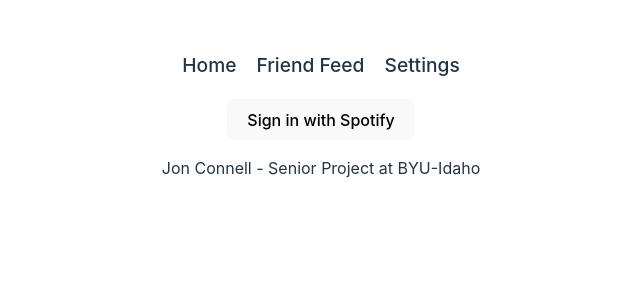
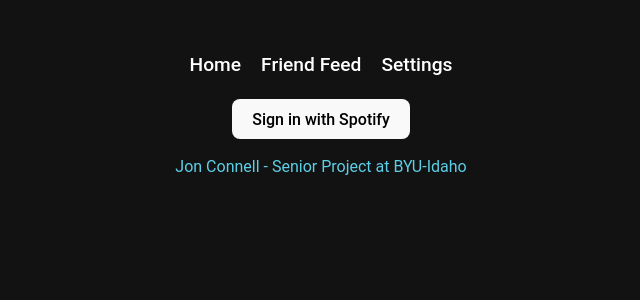
Before and after one commit to jm-connell/taste-test, a React (Vite) app: page / in a window 1280 px wide. Shown: the top 300 px of the page, without its empty margins (319-959 px from the left). Built offline with nearby package versions, Linux system fonts and the light colour scheme; no server answers.

Commit message:
consolidate styles

```diff
--- a/src/App.css
+++ b/src/App.css
@@ -1,8 +1,39 @@
+:root {
+  --background-color: #121212;
+  --card-background-color: #1e1e1e;
+  --accent-color: #5ccfe6;
+  --text-color: #ffffff;
+  --secondary-text-color: #b3b3b3;
+  --border-color: #282828;
+  --error-color: #322134;
+  font-family: Roboto, sans-serif;
+  line-height: 1.5;
+  font-weight: 400;
+  color-scheme: light dark;
+  color: rgba(255, 255, 255, 0.87);
+  background-color: #242424;
+  font-synthesis: none;
+  text-rendering: optimizeLegibility;
+  -webkit-font-smoothing: antialiased;
+  -moz-osx-font-smoothing: grayscale;
+}
+
+body {
+  background-color: var(--background-color);
+  color: var(--text-color);
+  margin: 0;
+  min-width: 320px;
+  min-height: 100vh;
+}
+
 #root {
   max-width: 1280px;
   margin: 0 auto;
   padding: 2rem;
   text-align: center;
+  display: flex;
+  flex-direction: column;
+  min-height: 100vh;
 }
 
 .logo {
@@ -12,10 +43,10 @@
   transition: filter 300ms;
 }
 .logo:hover {
-  filter: drop-shadow(0 0 2em #646cffaa);
+  filter: drop-shadow(0 0 2em var(--accent-color));
 }
 .logo.react:hover {
-  filter: drop-shadow(0 0 2em #61dafbaa);
+  filter: drop-shadow(0 0 2em var(--accent-color));
 }
 
 @keyframes logo-spin {
@@ -35,10 +66,223 @@
 
 .card {
   padding: 2em;
+  background-color: var(--card-background-color);
+  border: 1px solid var(--border-color);
+  border-radius: 15px;
 }
 
 .read-the-docs {
-  color: #888;
+  color: var(--secondary-text-color);
 }
 
-/* Blank Project Styles */
+a {
+  font-weight: 500;
+  color: #646cff;
+  text-decoration: inherit;
+}
+a:hover {
+  color: #535bf2;
+}
+
+h1 {
+  font-size: 3.2em;
+  line-height: 1.1;
+}
+
+button {
+  border-radius: 8px;
+  border: 1px solid transparent;
+  padding: 0.6em 1.2em;
+  font-size: 1em;
+  font-weight: 500;
+  font-family: inherit;
+  background-color: #1a1a1a;
+  cursor: pointer;
+  transition: border-color 0.25s;
+}
+button:hover {
+  border-color: #646cff;
+}
+button:focus,
+button:focus-visible {
+  outline: 4px auto -webkit-focus-ring-color;
+}
+
+@media (prefers-color-scheme: light) {
+  :root {
+    color: #213547;
+    background-color: #ffffff;
+  }
+  a:hover {
+    color: #747bff;
+  }
+  button {
+    background-color: #f9f9f9;
+  }
+}
+
+/* Navigation Styles */
+.nav-links {
+  list-style: none;
+  display: flex;
+  gap: 20px;
+  padding: 0;
+  justify-content: center;
+  font-size: 1.2em;
+}
+
+.nav-links li {
+  display: inline;
+}
+
+.nav-links a {
+  text-decoration: none;
+  color: inherit;
+}
+
+.nav-links a:hover {
+  text-decoration: underline;
+  color: var(--accent-color);
+}
+
+/* Feed Post Styles */
+.feed-post {
+  border: 1px solid var(--border-color);
+  padding: 10px;
+  margin: 30px auto;
+  display: flex;
+  align-items: flex-start;
+  max-width: 600px;
+  min-width: 350px;
+  border-radius: 15px;
+  box-shadow: 0 4px 8px rgba(0, 0, 0, 0.5);
+  transition: box-shadow 0.2s ease;
+  background-color: var(--card-background-color);
+}
+
+.feed-post:hover {
+  box-shadow: 0 8px 16px rgba(0, 0, 0, 0.8);
+}
+
+.profile-picture {
+  width: 65px;
+  height: 65px;
+  border-radius: 50%;
+  margin-right: 10px;
+}
+
+.post-content {
+  flex: 1;
+}
+
+.post-header {
+  display: flex;
+  justify-content: space-between;
+  margin-bottom: 5px;
+}
+
+.username {
+  font-weight: bold;
+  margin: 18px 0 0 0;
+  color: var(--accent-color);
+}
+
+.date {
+  color: var(--secondary-text-color);
+  margin: auto 10px auto auto;
+}
+
+.content-container {
+  display: flex;
+  justify-content: space-between;
+  align-items: center;
+}
+
+.content {
+  margin-bottom: 10px;
+  padding-right: 20px;
+  flex: 1;
+  color: var(--secondary-text-color);
+}
+
+.artwork {
+  width: 250px;
+  height: 250px;
+  margin: 10px;
+  border-radius: 10px;
+}
+
+/* Recently Played Table Styles */
+.recently-played-table {
+  width: 100%;
+  max-width: 800px;
+  border-collapse: collapse;
+  margin: 20px auto;
+  font-size: 1em;
+  text-align: left;
+  color: white;
+}
+
+.recently-played-table th,
+.recently-played-table td {
+  padding: 12px 15px;
+  border: 1px solid #444;
+}
+
+.recently-played-table th {
+  background-color: #333;
+}
+
+.recently-played-table tr.even {
+  background-color: #222;
+}
+
+.recently-played-table tr.odd {
+  background-color: #111;
+}
+
+/* Help Icon Styles */
+.help-icon {
+  display: inline-block;
+  margin-left: 5px;
+  cursor: pointer;
+  border-radius: 50%;
+  background-color: #333;
+  color: #fff;
+  width: 16px;
+  height: 16px;
+  text-align: center;
+  line-height: 16px;
+  font-size: 12px;
+  position: relative;
+}
+
+.help-icon:hover::after {
+  content: attr(title);
+  position: absolute;
+  bottom: 125%;
+  left: 50%;
+  transform: translateX(-50%);
+  background-color: #333;
+  color: #fff;
+  padding: 5px;
+  border-radius: 5px;
+  white-space: nowrap;
+  z-index: 1;
+}
+
+.help-icon:hover::before {
+  content: '';
+  position: absolute;
+  bottom: 115%;
+  left: 50%;
+  transform: translateX(-50%);
+  border-width: 5px;
+  border-style: solid;
+  border-color: #333 transparent transparent transparent;
+}
+
+/* Footer Styles */
+footer {
+  color: var(--accent-color);
+}
--- a/src/components/HeaderFooter.jsx
+++ b/src/components/HeaderFooter.jsx
@@ -1,5 +1,5 @@
 import { Link } from 'react-router-dom';
-import '../styles/index.css'; // Updated import path
+import '../App.css'; // Updated import path
 
 const HeaderFooter = ({ children }) => {
   return (
--- a/src/components/RecentlyPlayedTracks.jsx
+++ b/src/components/RecentlyPlayedTracks.jsx
@@ -1,7 +1,7 @@
 import { useEffect, useState } from 'react';
 import { fetchRecentlyPlayedTracks } from '../services/spotifyService';
 import { useSpotifyToken } from '../context/SpotifyTokenContext';
-import '../styles/HomePage.css';
+import '../App.css';
 
 const RecentlyPlayedTracks = () => {
   const spotifyToken = useSpotifyToken();
--- a/src/components/TopTracksPopularity.jsx
+++ b/src/components/TopTracksPopularity.jsx
@@ -1,5 +1,6 @@
 import { useEffect, useState } from 'react';
 import { useSpotifyToken } from '../context/SpotifyTokenContext';
+import '../App.css';
 
 const fetchTopTracks = async (spotifyToken) => {
   const response = await fetch(
--- a/src/main.jsx
+++ b/src/main.jsx
@@ -1,6 +1,6 @@
 import { StrictMode } from 'react';
 import { createRoot } from 'react-dom/client';
-import './styles/index.css'; // Updated import path
+import './App.css'; // Updated import path
 import App from './App.jsx';
 
 createRoot(document.getElementById('root')).render(
--- a/src/styles/HomePage.css
+++ /dev/null
@@ -1,67 +0,0 @@
-.recently-played-table {
-  width: 100%;
-  max-width: 800px;
-  border-collapse: collapse;
-  margin: 20px auto;
-  font-size: 1em;
-  text-align: left;
-  color: white;
-}
-
-.recently-played-table th,
-.recently-played-table td {
-  padding: 12px 15px;
-  border: 1px solid #444;
-}
-
-.recently-played-table th {
-  background-color: #333;
-}
-
-.recently-played-table tr.even {
-  background-color: #222;
-}
-
-.recently-played-table tr.odd {
-  background-color: #111;
-}
-
-.help-icon {
-  display: inline-block;
-  margin-left: 5px;
-  cursor: pointer;
-  border-radius: 50%;
-  background-color: #333;
-  color: #fff;
-  width: 16px;
-  height: 16px;
-  text-align: center;
-  line-height: 16px;
-  font-size: 12px;
-  position: relative;
-}
-
-.help-icon:hover::after {
-  content: attr(title);
-  position: absolute;
-  bottom: 125%;
-  left: 50%;
-  transform: translateX(-50%);
-  background-color: #333;
-  color: #fff;
-  padding: 5px;
-  border-radius: 5px;
-  white-space: nowrap;
-  z-index: 1;
-}
-
-.help-icon:hover::before {
-  content: '';
-  position: absolute;
-  bottom: 115%;
-  left: 50%;
-  transform: translateX(-50%);
-  border-width: 5px;
-  border-style: solid;
-  border-color: #333 transparent transparent transparent;
-}
--- a/src/styles/index.css
+++ /dev/null
@@ -1,96 +0,0 @@
-/* Blank Project Styles */
-:root {
-  font-family: Inter, system-ui, Avenir, Helvetica, Arial, sans-serif;
-  line-height: 1.5;
-  font-weight: 400;
-
-  color-scheme: light dark;
-  color: rgba(255, 255, 255, 0.87);
-  background-color: #242424;
-
-  font-synthesis: none;
-  text-rendering: optimizeLegibility;
-  -webkit-font-smoothing: antialiased;
-  -moz-osx-font-smoothing: grayscale;
-}
-
-a {
-  font-weight: 500;
-  color: #646cff;
-  text-decoration: inherit;
-}
-a:hover {
-  color: #535bf2;
-}
-
-body {
-  margin: 0;
-  min-width: 320px;
-  min-height: 100vh;
-}
-
-#root {
-  display: flex;
-  flex-direction: column;
-  min-height: 100vh;
-}
-
-h1 {
-  font-size: 3.2em;
-  line-height: 1.1;
-}
-
-button {
-  border-radius: 8px;
-  border: 1px solid transparent;
-  padding: 0.6em 1.2em;
-  font-size: 1em;
-  font-weight: 500;
-  font-family: inherit;
-  background-color: #1a1a1a;
-  cursor: pointer;
-  transition: border-color 0.25s;
-}
-button:hover {
-  border-color: #646cff;
-}
-button:focus,
-button:focus-visible {
-  outline: 4px auto -webkit-focus-ring-color;
-}
-
-@media (prefers-color-scheme: light) {
-  :root {
-    color: #213547;
-    background-color: #ffffff;
-  }
-  a:hover {
-    color: #747bff;
-  }
-  button {
-    background-color: #f9f9f9;
-  }
-}
-
-/* HeaderFooter Styles */
-.nav-links {
-  list-style: none;
-  display: flex;
-  gap: 20px;
-  padding: 0;
-  justify-content: center;
-  font-size: 1.2em;
-}
-
-.nav-links li {
-  display: inline;
-}
-
-.nav-links a {
-  text-decoration: none;
-  color: inherit;
-}
-
-.nav-links a:hover {
-  text-decoration: underline;
-}
```
Also changed, not shown: src/pages/HomePage.jsx (+4 -3 lines).
